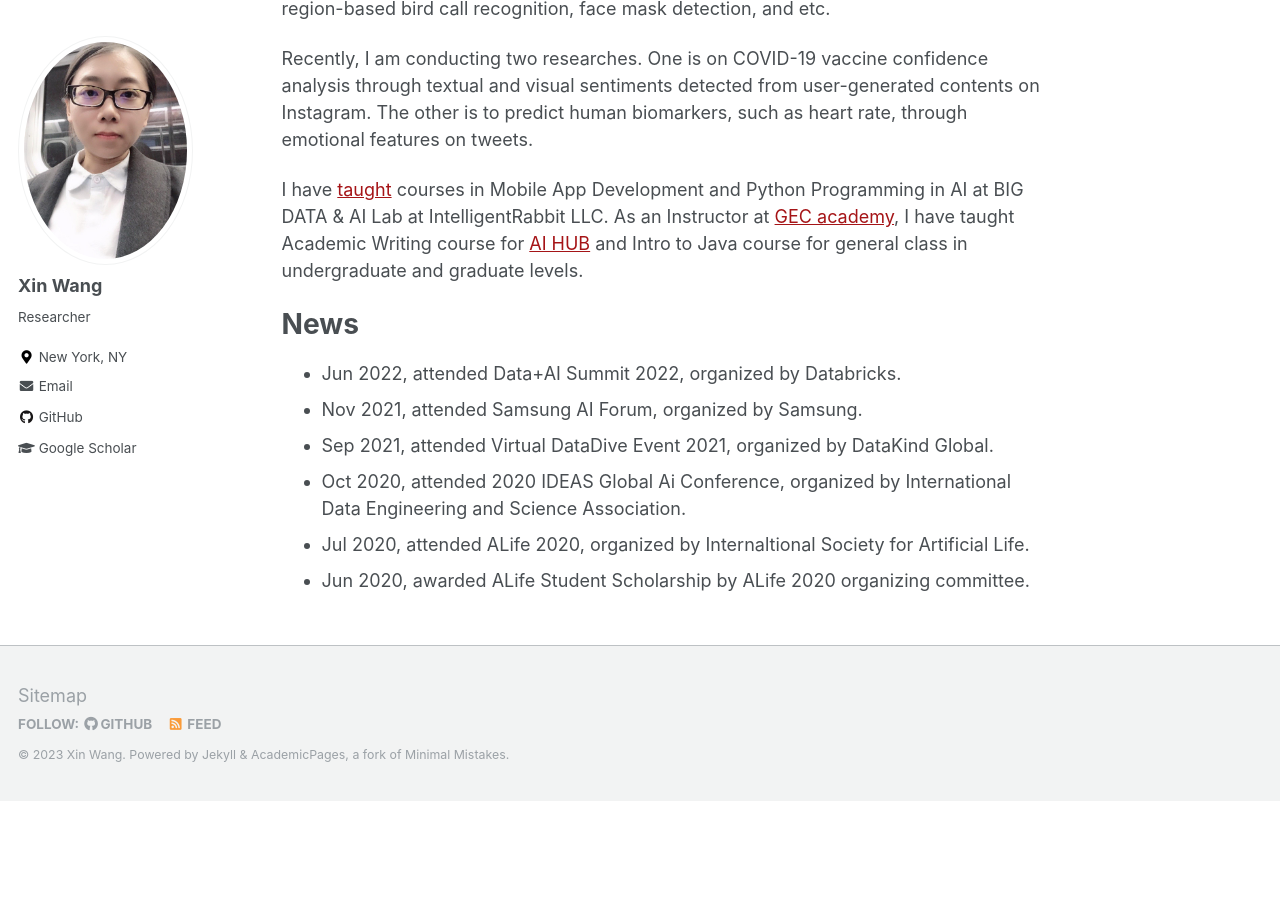
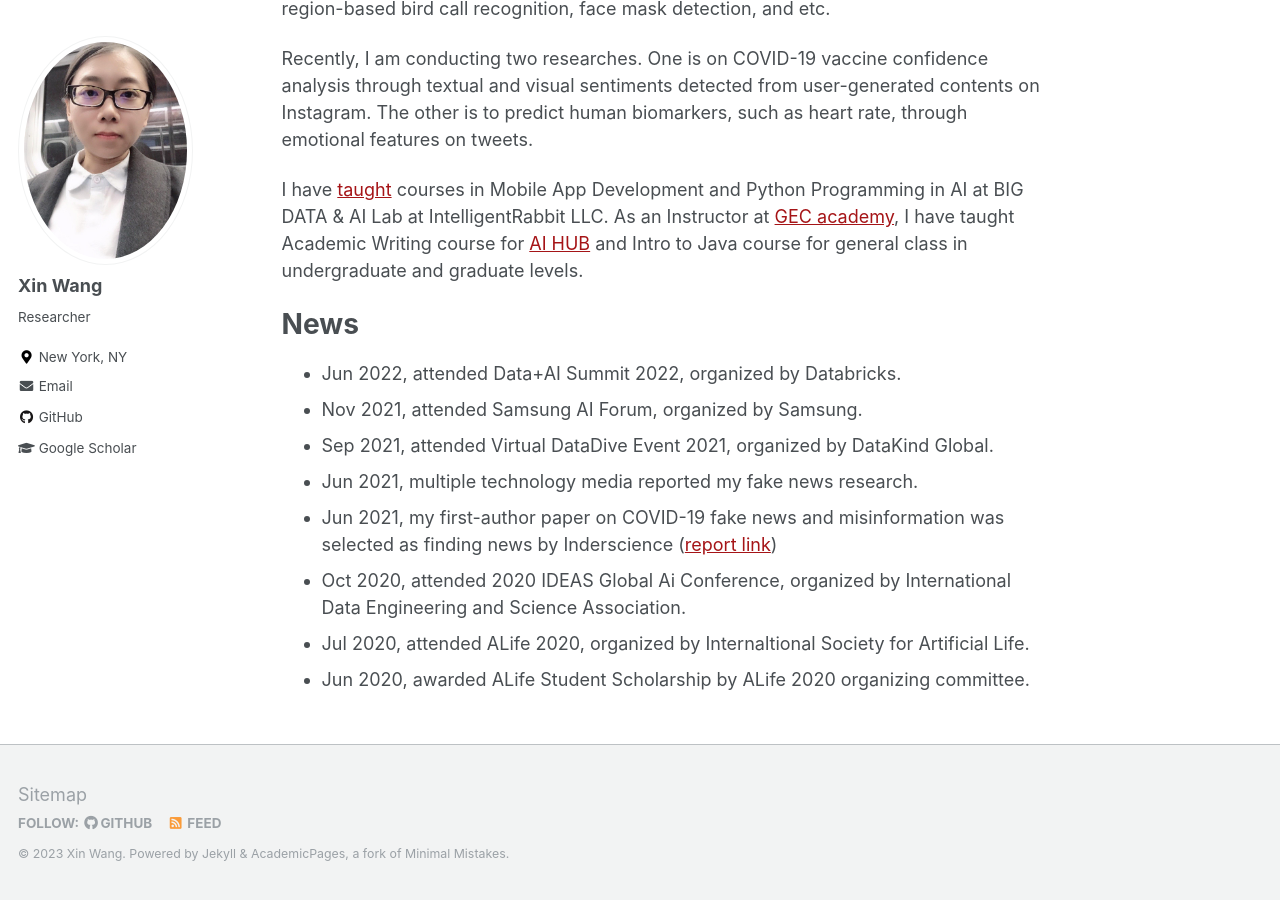
Before and after one commit to xin-wang-kr/xin-wang-kr.github.io, a Jekyll site: the page built from _pages/about.md, in a window 1280 px wide and 900 px high, scrolled down 621 px. Built offline with Jekyll 4.4.1, drawn with Linux system fonts in a browser that asks for light colours; before the commit the page ends 1422 px from its top, so only the background shows below that.

Commit message:
Update about.md

```diff
--- a/_pages/about.md
+++ b/_pages/about.md
@@ -40,6 +40,8 @@ As an Instructor at [GEC academy](https://www.gecacademy.com/), I have taught Ac
 * Jun 2022, attended Data+AI Summit 2022, organized by Databricks.
 * Nov 2021, attended Samsung AI Forum, organized by Samsung.
 * Sep 2021, attended Virtual DataDive Event 2021, organized by DataKind Global.
+* Jun 2021, multiple technology media reported my fake news research.
+* Jun 2021, my first-author paper on COVID-19 fake news and misinformation was selected as finding news by Inderscience ([report link](https://sciencespot.co.uk/editing-out-fake-news.html))
 * Oct 2020, attended 2020 IDEAS Global Ai Conference, organized by International Data Engineering and Science Association.
 * Jul 2020, attended ALife 2020, organized by Internaltional Society for Artificial Life.
 * Jun 2020, awarded ALife Student Scholarship by ALife 2020 organizing committee.
```
